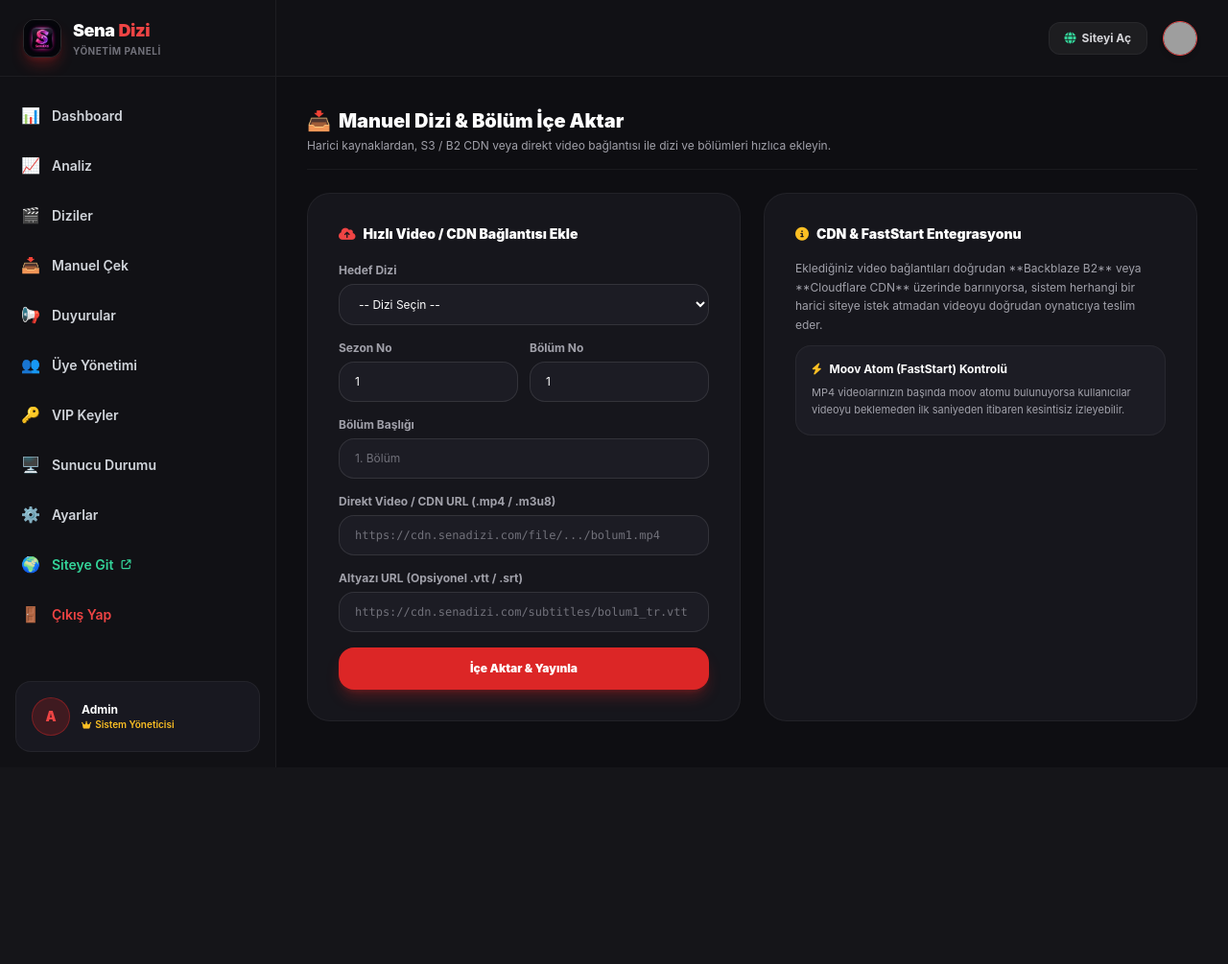
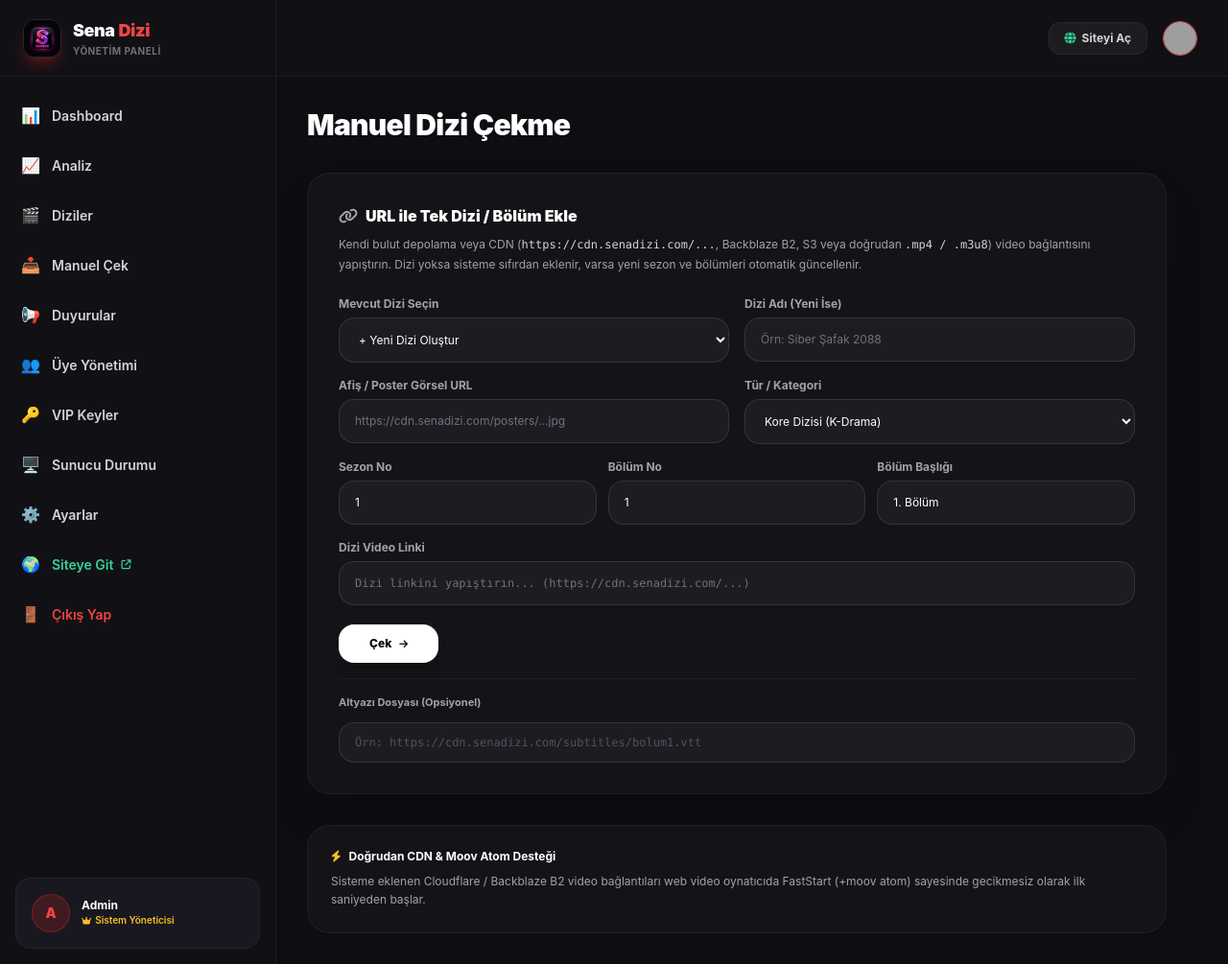
Before and after one commit to SenaDizi/senadizinet, a Python web app: template templates/admin/manual_import.html in a window 1280 px wide. Shown: the whole page at 96% size. Before the commit the page ends 784 px from the top, so only its background shows below. Run offline with Jinja, Linux system fonts and the light colour scheme; the template is opened without the code that fills it, so the values that code supplies are empty; some libraries are stand-ins or nearby versions; grey boxes are pictures that could not be loaded.

Commit message:
feat(admin): modernize manual series and episode import UI to match screenshot design

```diff
--- a/templates/admin/manual_import.html
+++ b/templates/admin/manual_import.html
@@ -1,91 +1,116 @@
 {% extends "admin/admin_base.html" %}
 
 {% block admin_content %}
-<div class="space-y-6">
+<div class="max-w-4xl space-y-8">
 
-  <div class="flex items-center justify-between border-b border-white/5 pb-4">
+  <!-- Sayfa Başlığı (Ekran Görüntüsündeki Stil) -->
   <div>
-      <h2 class="text-xl font-black text-white flex items-center gap-2">
-        <span>📥</span>
-        <span>Manuel Dizi & Bölüm İçe Aktar</span>
-      </h2>
-      <p class="text-xs text-zinc-400 mt-1">Harici kaynaklardan, S3 / B2 CDN veya direkt video bağlantısı ile dizi ve bölümleri hızlıca ekleyin.</p>
-    </div>
+    <h1 class="text-3xl font-black text-white tracking-tight">Manuel Dizi Çekme</h1>
   </div>
 
-  <div class="grid grid-cols-1 lg:grid-cols-2 gap-6">
+  <!-- Ana Kart: URL ile Tek Dizi & Bölüm Ekle -->
+  <div class="bg-[#141418] border border-white/5 rounded-3xl p-6 sm:p-8 space-y-6 shadow-2xl">
 
-    <!-- Manuel Bölüm Ekleme Formu -->
-    <div class="bg-[#16161C] border border-white/5 rounded-3xl p-6 sm:p-8 space-y-5">
-      <h3 class="text-sm font-black text-white flex items-center gap-2">
-        <i class="fa-solid fa-cloud-arrow-up text-red-500"></i>
-        <span>Hızlı Video / CDN Bağlantısı Ekle</span>
-      </h3>
+    <div class="space-y-2">
+      <div class="flex items-center gap-2 text-base font-black text-white">
+        <i class="fa-solid fa-link text-zinc-400"></i>
+        <span>URL ile Tek Dizi / Bölüm Ekle</span>
+      </div>
+      <p class="text-xs text-zinc-400 leading-relaxed">
+        Kendi bulut depolama veya CDN (<span class="text-zinc-300 font-mono">https://cdn.senadizi.com/...</span>, Backblaze B2, S3 veya doğrudan <span class="text-zinc-300 font-mono">.mp4 / .m3u8</span>) video bağlantısını yapıştırın. Dizi yoksa sisteme sıfırdan eklenir, varsa yeni sezon ve bölümleri otomatik güncellenir.
+      </p>
+    </div>
 
     <form id="manual-import-form" onsubmit="handleManualImport(event)" class="space-y-4">
+
+      <!-- Dizi Seçimi veya Yeni Dizi Adı -->
+      <div class="grid grid-cols-1 sm:grid-cols-2 gap-4">
         <div>
-          <label class="block text-xs font-bold text-zinc-400 mb-1.5">Hedef Dizi</label>
-          <select id="import_series_id" required class="w-full bg-[#1C1C24] border border-white/10 text-xs rounded-2xl px-4 py-3 text-white focus:outline-none focus:border-red-500">
-            <option value="">-- Dizi Seçin --</option>
+          <label class="block text-xs font-bold text-zinc-400 mb-1.5">Mevcut Dizi Seçin</label>
+          <select id="import_series_id" onchange="toggleNewSeriesFields(this)" class="w-full bg-[#1C1C22] border border-white/10 text-xs rounded-2xl px-4 py-3.5 text-white focus:outline-none focus:border-red-500">
+            <option value="NEW">+ Yeni Dizi Oluştur</option>
             {% for s in all_series %}
               <option value="{{ s.id }}">{{ s.title }}</option>
             {% endfor %}
           </select>
         </div>
 
-        <div class="grid grid-cols-2 gap-3">
+        <div id="new_series_title_container">
+          <label class="block text-xs font-bold text-zinc-400 mb-1.5">Dizi Adı (Yeni İse)</label>
+          <input type="text" id="new_series_title" placeholder="Örn: Siber Şafak 2088" class="w-full bg-[#1C1C22] border border-white/10 text-xs rounded-2xl px-4 py-3.5 text-white placeholder-zinc-500 focus:outline-none focus:border-red-500">
+        </div>
+      </div>
+
+      <!-- Kategori ve Afiş (Yeni Dizi İse) -->
+      <div id="new_series_details" class="grid grid-cols-1 sm:grid-cols-2 gap-4">
+        <div>
+          <label class="block text-xs font-bold text-zinc-400 mb-1.5">Afiş / Poster Görsel URL</label>
+          <input type="url" id="new_series_poster" placeholder="https://cdn.senadizi.com/posters/...jpg" class="w-full bg-[#1C1C22] border border-white/10 text-xs rounded-2xl px-4 py-3.5 text-white placeholder-zinc-500 focus:outline-none focus:border-red-500">
+        </div>
+
+        <div>
+          <label class="block text-xs font-bold text-zinc-400 mb-1.5">Tür / Kategori</label>
+          <select id="new_series_category" class="w-full bg-[#1C1C22] border border-white/10 text-xs rounded-2xl px-4 py-3.5 text-white focus:outline-none focus:border-red-500">
+            <option value="k-drama">Kore Dizisi (K-Drama)</option>
+            <option value="c-drama">Çin Dizisi (C-Drama)</option>
+            <option value="romantik">Romantik</option>
+            <option value="fantastik">Tarihi & Fantastik</option>
+            <option value="aksiyon">Aksiyon & Macera</option>
+          </select>
+        </div>
+      </div>
+
+      <!-- Sezon ve Bölüm Numaraları -->
+      <div class="grid grid-cols-3 gap-3">
         <div>
           <label class="block text-xs font-bold text-zinc-400 mb-1.5">Sezon No</label>
-            <input type="number" id="import_season_num" value="1" min="1" required class="w-full bg-[#1C1C24] border border-white/10 text-xs rounded-2xl px-4 py-3 text-white">
+          <input type="number" id="import_season_num" value="1" min="1" required class="w-full bg-[#1C1C22] border border-white/10 text-xs rounded-2xl px-4 py-3.5 text-white">
         </div>
         <div>
           <label class="block text-xs font-bold text-zinc-400 mb-1.5">Bölüm No</label>
-            <input type="number" id="import_episode_num" value="1" min="1" required class="w-full bg-[#1C1C24] border border-white/10 text-xs rounded-2xl px-4 py-3 text-white">
+          <input type="number" id="import_episode_num" value="1" min="1" required class="w-full bg-[#1C1C22] border border-white/10 text-xs rounded-2xl px-4 py-3.5 text-white">
+        </div>
+        <div>
+          <label class="block text-xs font-bold text-zinc-400 mb-1.5">Bölüm Başlığı</label>
+          <input type="text" id="import_title" placeholder="1. Bölüm" value="1. Bölüm" required class="w-full bg-[#1C1C22] border border-white/10 text-xs rounded-2xl px-4 py-3.5 text-white">
         </div>
       </div>
 
-        <div>
-          <label class="block text-xs font-bold text-zinc-400 mb-1.5">Bölüm Başlığı</label>
-          <input type="text" id="import_title" placeholder="1. Bölüm" required class="w-full bg-[#1C1C24] border border-white/10 text-xs rounded-2xl px-4 py-3 text-white placeholder-zinc-500">
+      <!-- Video Bağlantısı Girişi (Ekran Görüntüsündeki Tarz) -->
+      <div class="space-y-1.5">
+        <label class="block text-xs font-bold text-zinc-400">Dizi Video Linki</label>
+        <input type="url" id="import_video_url" placeholder="Dizi linkini yapıştırın... (https://cdn.senadizi.com/...)" required class="w-full bg-[#1C1C22] border border-white/10 text-xs rounded-2xl px-4 py-3.5 text-white placeholder-zinc-500 focus:outline-none focus:border-red-500 font-mono">
       </div>
 
-        <div>
-          <label class="block text-xs font-bold text-zinc-400 mb-1.5">Direkt Video / CDN URL (.mp4 / .m3u8)</label>
-          <input type="url" id="import_video_url" placeholder="https://cdn.senadizi.com/file/.../bolum1.mp4" required class="w-full bg-[#1C1C24] border border-white/10 text-xs rounded-2xl px-4 py-3 text-white placeholder-zinc-500 font-mono">
+      <!-- Ekran Görüntüsündeki Beyaz "Çek" Butonu -->
+      <div class="pt-1">
+        <button type="submit" id="btn-submit-import" class="px-8 py-3 bg-white hover:bg-zinc-200 active:scale-95 text-black font-extrabold text-xs rounded-2xl transition shadow-lg flex items-center gap-2">
+          <span>Çek</span>
+          <i class="fa-solid fa-arrow-right text-[10px]"></i>
+        </button>
       </div>
 
-        <div>
-          <label class="block text-xs font-bold text-zinc-400 mb-1.5">Altyazı URL (Opsiyonel .vtt / .srt)</label>
-          <input type="url" id="import_subtitle_url" placeholder="https://cdn.senadizi.com/subtitles/bolum1_tr.vtt" class="w-full bg-[#1C1C24] border border-white/10 text-xs rounded-2xl px-4 py-3 text-white placeholder-zinc-500 font-mono">
+      <!-- Opsiyonel Altyazı & Cookie Alanı -->
+      <div class="pt-4 border-t border-white/5 space-y-3">
+        <div class="text-[11px] font-bold text-zinc-400">
+          Altyazı Dosyası (Opsiyonel)
+        </div>
+        <input type="url" id="import_subtitle_url" placeholder="Örn: https://cdn.senadizi.com/subtitles/bolum1.vtt" class="w-full bg-[#1C1C22] border border-white/10 text-xs rounded-2xl px-4 py-3 text-white placeholder-zinc-600 font-mono">
       </div>
 
-        <button type="submit" class="w-full py-3.5 bg-red-600 hover:bg-red-700 text-white font-black text-xs rounded-2xl transition shadow-lg shadow-red-600/30">
-          İçe Aktar & Yayınla
-        </button>
     </form>
+
   </div>
 
-    <!-- Bilgi & CDN Rehberi -->
-    <div class="bg-[#16161C] border border-white/5 rounded-3xl p-6 sm:p-8 space-y-4">
-      <h3 class="text-sm font-black text-white flex items-center gap-2">
-        <i class="fa-solid fa-circle-info text-amber-400"></i>
-        <span>CDN & FastStart Entegrasyonu</span>
-      </h3>
-      <div class="text-xs text-zinc-400 space-y-3 leading-relaxed">
-        <p>
-          Eklediğiniz video bağlantıları doğrudan **Backblaze B2** veya **Cloudflare CDN** üzerinde barınıyorsa, sistem herhangi bir harici siteye istek atmadan videoyu doğrudan oynatıcıya teslim eder.
+  <!-- Hızlı İpuçları -->
+  <div class="bg-[#141418] border border-white/5 rounded-3xl p-6 text-xs text-zinc-400 space-y-2">
+    <div class="text-white font-bold flex items-center gap-2">
+      <i class="fa-solid fa-bolt text-amber-400"></i>
+      <span>Doğrudan CDN & Moov Atom Desteği</span>
+    </div>
+    <p class="leading-relaxed">
+      Sisteme eklenen Cloudflare / Backblaze B2 video bağlantıları web video oynatıcıda FastStart (+moov atom) sayesinde gecikmesiz olarak ilk saniyeden başlar.
     </p>
-        <div class="p-4 bg-[#1C1C24] rounded-2xl border border-white/5 space-y-2">
-          <div class="text-white font-bold text-xs flex items-center gap-2">
-            <i class="fa-solid fa-bolt text-amber-400"></i> Moov Atom (FastStart) Kontrolü
-          </div>
-          <p class="text-[11px] text-zinc-400">
-            MP4 videolarınızın başında moov atomu bulunuyorsa kullanıcılar videoyu beklemeden ilk saniyeden itibaren kesintisiz izleyebilir.
-          </p>
-        </div>
-      </div>
-    </div>
-
   </div>
 
 </div>
@@ -93,20 +118,69 @@
 
 {% block admin_scripts %}
 <script>
+  function toggleNewSeriesFields(select) {
+    const isNew = select.value === 'NEW';
+    document.getElementById('new_series_title_container').style.display = isNew ? 'block' : 'none';
+    document.getElementById('new_series_details').style.display = isNew ? 'grid' : 'none';
+  }
+
   async function handleManualImport(e) {
     e.preventDefault();
-    const seriesId = document.getElementById('import_series_id').value;
+    const btn = document.getElementById('btn-submit-import');
+    const seriesSelect = document.getElementById('import_series_id');
+    const isNew = seriesSelect.value === 'NEW';
     const seasonNum = parseInt(document.getElementById('import_season_num').value);
     const epNum = parseInt(document.getElementById('import_episode_num').value);
     const title = document.getElementById('import_title').value;
     const videoUrl = document.getElementById('import_video_url').value;
 
+    btn.disabled = true;
+    btn.innerHTML = '<i class="fa-solid fa-spinner fa-spin"></i> İşleniyor...';
+
     try {
-      const res = await fetch('/api/admin/episodes', {
+      let targetSeriesId = seriesSelect.value;
+
+      // Yeni dizi oluşturulacaksa önce dizi API'sine istek at
+      if (isNew) {
+        const seriesTitle = document.getElementById('new_series_title').value.trim();
+        const posterUrl = document.getElementById('new_series_poster').value.trim() || '/static/img/default-cover.jpg';
+        const categorySlug = document.getElementById('new_series_category').value;
+
+        if (!seriesTitle) {
+          showToast('Lütfen dizi adını girin.', 'error');
+          btn.disabled = false;
+          btn.innerHTML = '<span>Çek</span>';
+          return;
+        }
+
+        const seriesRes = await fetch('/api/admin/series', {
           method: 'POST',
           headers: { 'Content-Type': 'application/json' },
           body: JSON.stringify({
-          series_id: parseInt(seriesId),
+            title: seriesTitle,
+            description: `${seriesTitle} Full HD Türkçe altyazılı izle.`,
+            poster_url: posterUrl,
+            category_slugs: [categorySlug],
+            is_published: true
+          })
+        });
+
+        const seriesData = await seriesRes.json();
+        if (!seriesRes.ok) {
+          showToast(seriesData.detail || 'Dizi oluşturulamadı.', 'error');
+          btn.disabled = false;
+          btn.innerHTML = '<span>Çek</span>';
+          return;
+        }
+        targetSeriesId = seriesData.series.id;
+      }
+
+      // Bölümü Ekle
+      const epRes = await fetch('/api/admin/episodes', {
+        method: 'POST',
+        headers: { 'Content-Type': 'application/json' },
+        body: JSON.stringify({
+          series_id: parseInt(targetSeriesId),
           season_number: seasonNum,
           episode_number: epNum,
           title: title,
@@ -114,15 +188,21 @@
           is_free: true
         })
       });
-      const data = await res.json();
-      if (res.ok) {
-        showToast('Bölüm başarıyla eklendi ve yayına alındı!', 'success');
-        document.getElementById('manual-import-form').reset();
+
+      const epData = await epRes.json();
+      if (epRes.ok) {
+        showToast('Dizi ve bölüm başarıyla sisteme eklendi ve yayına alındı! 🎉', 'success');
+        document.getElementById('import_video_url').value = '';
+        document.getElementById('import_episode_num').value = epNum + 1;
+        document.getElementById('import_title').value = `${epNum + 1}. Bölüm`;
       } else {
-        showToast(data.detail || 'Ekleme başarısız.', 'error');
+        showToast(epData.detail || 'Bölüm eklenirken hata oluştu.', 'error');
       }
     } catch (err) {
-      showToast('Bağlantı hatası.', 'error');
+      showToast('Sunucu bağlantı hatası oluştu.', 'error');
+    } finally {
+      btn.disabled = false;
+      btn.innerHTML = '<span>Çek</span> <i class="fa-solid fa-arrow-right text-[10px]"></i>';
     }
   }
 </script>
```
Lines whose indentation alone changed are shown as unchanged.
